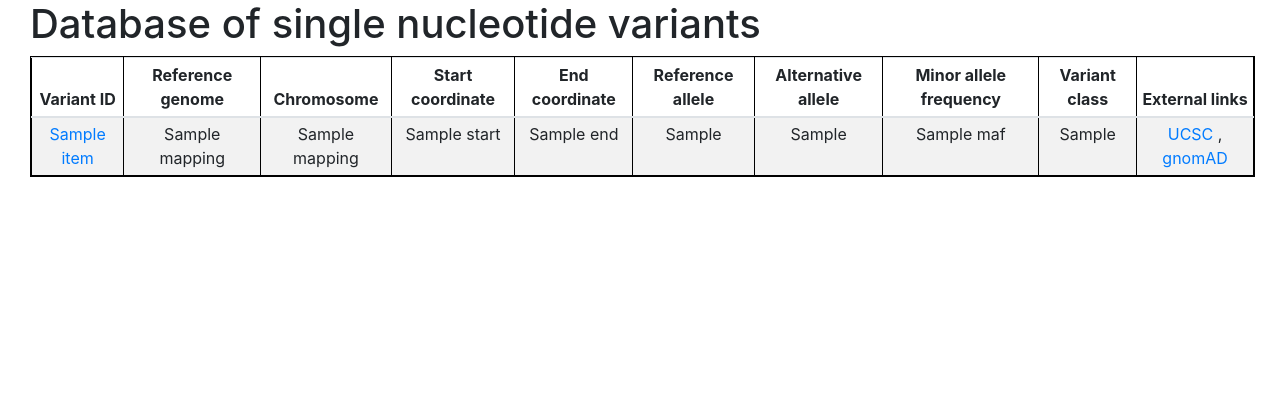
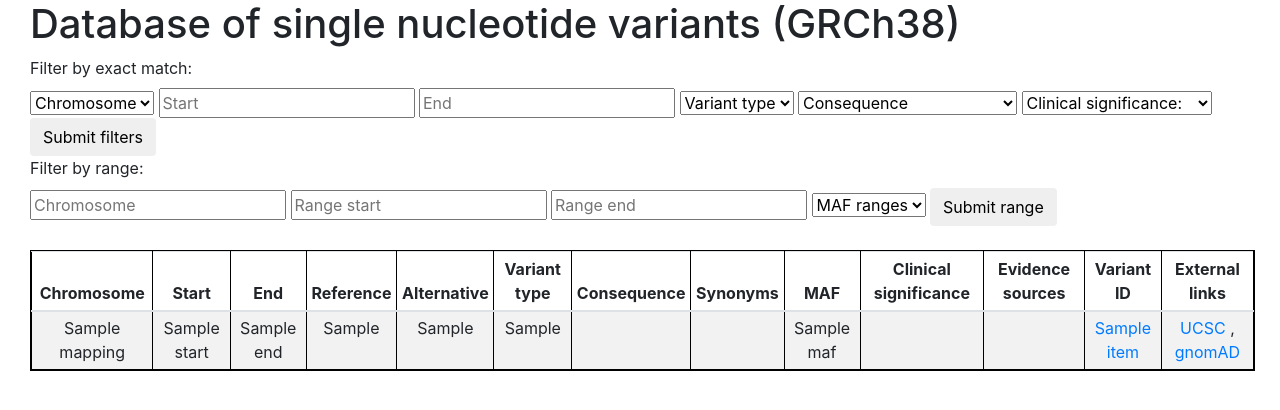
Before and after one commit to sophie22/mongovardb, a Django app: page /home/ in a window 1280 px wide. Shown: the part 56-466 px from the top of the page. Run offline with Django 3.2, Linux system fonts and the light colour scheme; tables that the repository leaves empty hold one stand-in row (values such as "Sample post"); a database or web service that is not in the repository returns one stand-in record (values such as "Sample title"); some libraries are stand-ins or nearby versions.

Commit message:
Add filtering fields, remove table

```diff
--- a/dbSNP/dbsnp_app/templates/dbsnp_app/home.html
+++ b/dbSNP/dbsnp_app/templates/dbsnp_app/home.html
@@ -2,7 +2,7 @@
 {% extends 'dbsnp_app/template.html' %} <!-- template inheritance -->
 
 {% block title %}
-Homepage
+Home
 {% endblock %}
 
 {% if messages %}
@@ -14,44 +14,95 @@ Homepage
 {% endif %}
 
 {% block content %}
-<h1>Database of single nucleotide variants</h1>
+<h1>Database of single nucleotide variants (GRCh38)</h1>
 
 <!-- <a href="/submit/"><button type="button" class = "bt btn-primary">Submit new</button></a></br></br> -->
-{% endblock %}
 
-{% block table %}
-<table style="width:98%" class="table table-striped table-sm table-responsive">
-<thead class="thead-inverse">
-	<tr> <!--define header-->
-		<th >Variant ID</th>
-		<th >Reference genome</th>
-		<th >Chromosome</th>
-		<th >Start coordinate</th>
-		<th >End coordinate</th>
-		<th >Reference allele</th>
-		<th >Alternative allele</th>
-		<th >Minor allele frequency</th>
-		<th >Variant class</th>
-		<th >External links</th>
-	</tr>
-</thead>
-<tbody>
-	{% for variant in variants %} <!-- create a new row for each variant submitted  -->
-	<tr> 	<!--'variants' is the key in the content dictionary provided in the views.py -->
-		<td><a href="https://www.ncbi.nlm.nih.gov/snp/{{variant.dbSNP_ID}}">{{ variant.dbSNP_ID }}</a></td>
-		<td>{{ variant.refGen }}</td>
-		<td>{{ variant.chr }}</td>
-		<td>{{ variant.start }}</td>
-		<td>{{ variant.end }}</td>
-		<td>{{ variant.ref }}</td>
-		<td>{{ variant.alt }}</td>
-		<td>{{ variant.MAF }}</td>
-		<td>{{ variant.var_class }}</td>
-		<td><a href="https://genome-euro.ucsc.edu/cgi-bin/hgTracks?db=hg38&lastVirtModeType=default&lastVirtModeExtraState=&virtModeType=default&virtMode=0&nonVirtPosition=&position=chr{{variant.chr}}%3A{{variant.start}}-{{variant.end}}">UCSC</a> , <a href="https://gnomad.broadinstitute.org/variant/{{ variant.chr }}-{{ variant.start }}-{{variant.ref}}-{{variant.alt}}?dataset=gnomad_r3">gnomAD</a></td>
-	</tr>
-	{% endfor %}  <!-- always have to close for loops in HTML -->
-</tbody>
-</table>
+<label for="chromosomes">Filter by exact match:</label>
+<form action="{% url 'results' %}" method="get">
+	<select name="chrom" id="chrom">
+		<option selected="selected" disabled>Chromosome</option>
+			<option value="1">1</option>
+			<option value="2">2</option>
+			<option value="3">3</option>
+			<option value="4">4</option>
+			<option value="5">5</option>
+			<option value="6">6</option>
+			<option value="7">7</option>
+			<option value="8">8</option>
+			<option value="9">9</option>
+			<option value="10">10</option>
+			<option value="11">11</option>
+			<option value="12">12</option>
+			<option value="13">13</option>
+			<option value="14">14</option>
+			<option value="15">15</option>
+			<option value="16">16</option>
+			<option value="17">17</option>
+			<option value="18">18</option>
+			<option value="19">19</option>
+			<option value="20">20</option>
+			<option value="21">21</option>
+			<option value="22">22</option>
+			<option value="X">X</option>
+			<option value="Y">Y</option>
+	</select>
+	<!-- <input name="chr" type="text" placeholder="chr"> -->
+	<input name="start" type="text" placeholder="Start">
+	<input name="end" type="text" placeholder="End">
+	<select name="vartype" id="vartype">
+		<option selected="selected" disabled>Variant type</option>
+			<option value="SNP">SNP</option>
+			<option value="deletion">deletion</option>
+			<option value="insertion">insertion</option>
+			<option value="indel">indel</option>
+	</select>
+	<select name="conseq" id="conseq">
+		<option selected="selected" disabled>Consequence</option>
+			<option value="synonymous_variant">synonymous_variant</option>
+			<option value="missense_variant">missense_variant</option>
+			<option value="protein_altering_variant">protein_altering_variant</option>
+			<option value="exon_variant">exon_variant</option>
+			<option value="intron_variant">intron_variant</option>
+			<option value="frameshift_variant">frameshift_variant</option>
+			<option value="splice_region_variant">splice_region_variant</option>
+			<option value="splice_donor_variant">splice_donor_variant</option>
+			<option value="splice_acceptor_variant">splice_acceptor_variant</option>
+			<option value="start_lost">start_lost</option>
+			<option value="stop_gained">stop_gained</option>
+			<option value="5_prime_UTR_variant">5_prime_UTR_variant</option>
+			<option value="3_prime_UTR_variant">3_prime_UTR_variant</option>
+			<option value="upstream_gene_variant">upstream_gene_variant</option>
+			<option value="downstream_gene_variant">downstream_gene_variant</option>
+			<option value="*">*</option>
+	</select>
+	<select name="clinsig" id="clinsig">
+		<option selected="selected" disabled>Clinical significance:</option>
+			<option value="pathogenic">pathogenic</option>
+			<option value="likely pathogenic">likely pathogenic</option>
+			<option value="uncertain significance">uncertain significance</option>
+			<option value="likely benign">likely benign</option>
+			<option value="benign">benign</option>
+			<option value="risk factor">risk factor</option>
+			<option value="not provided">not provided</option>
+	</select>
+	<button type="submit" class="save btn btn-default" name="exact" value="exact">Submit filters</button>
+</form>
+
+<label for="chromosomes">Filter by range:</label>
+<form action="{% url 'results' %}" method="get">
+	<input name="range_chr" type="text" placeholder="Chromosome">
+	<input name="range_start" type="int" placeholder="Range start">
+	<input name="range_end" type="int" placeholder="Range end">
+	<select name="MAF" id="MAF">
+		<option selected="selected" disabled>MAF ranges</option>
+			<option value="0.00-0.25">0.00-0.25</option>
+			<option value="0.25-0.75">0.25-0.75</option>
+			<option value="0.75-1.00">0.75-1.00</option>
+	</select>
+	<button type="submit" class="save btn btn-default" name="range" value="range">Submit range</button>
+</form>
+<br>
 {% endblock %}
 
 {% block home-button %}
```
